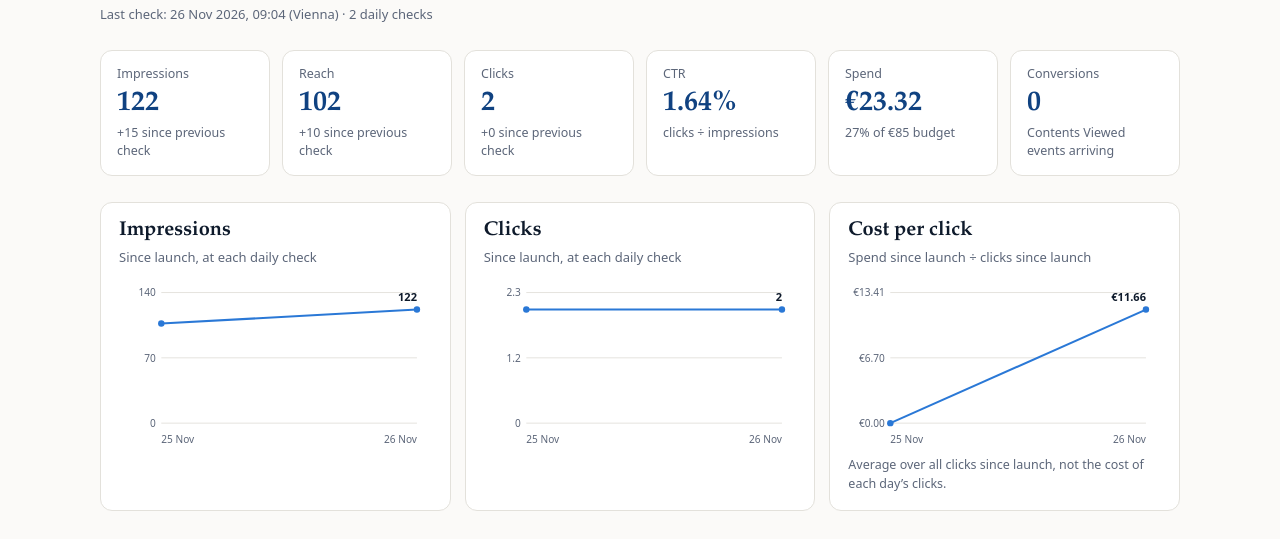
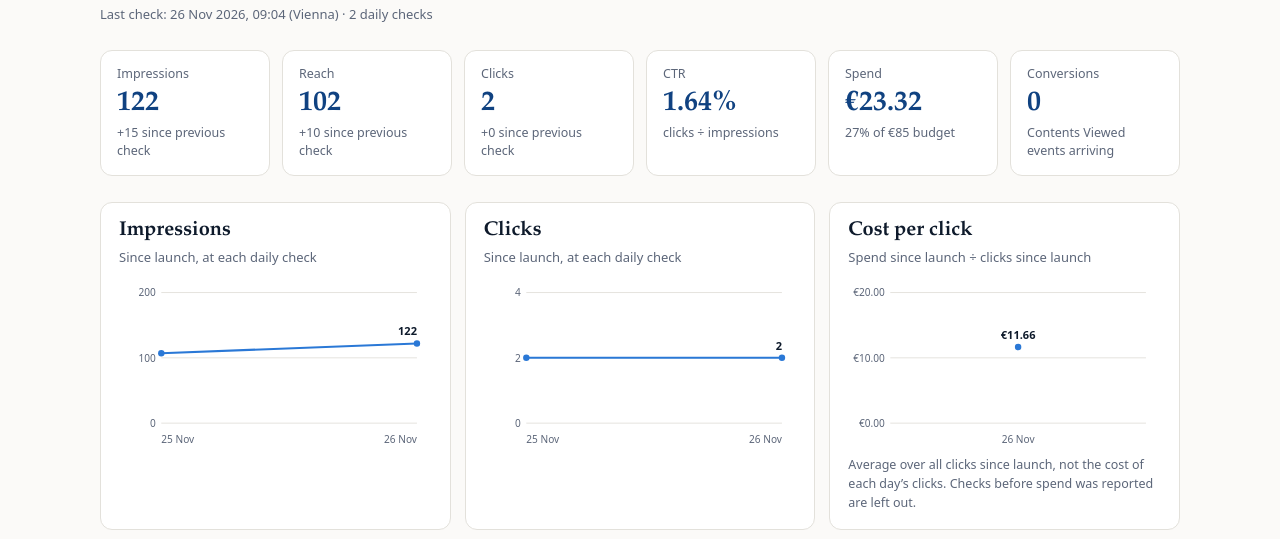
Before and after one commit to arnefloh-wu/alpha-metrics.ai, a plain HTML site: page showcase/chatgpt-ads/index.html in a window 1280 px wide. Shown: the part 207-746 px from the top of the page. Drawn offline with Linux system fonts and the light colour scheme.

Commit message:
Dashboard: leave pre-spend checks out of cost per click, round axis ticks
Co-Authored-By: Claude Opus 5.5 <noreply@anthropic.com>

```diff
--- a/showcase/chatgpt-ads/index.html
+++ b/showcase/chatgpt-ads/index.html
@@ -138,7 +138,8 @@ footer a{color:var(--link)}
     const xs = pts.map((p) => +new Date(p.date + 'T12:00:00'));
     const x0 = Math.min(...xs), x1 = Math.max(...xs);
     const maxV = Math.max(...pts.map((p) => p.v)) || 1;
-    const yMax = maxV * 1.15;
+    const raw = maxV * 1.15, mag = Math.pow(10, Math.floor(Math.log10(raw)));
+    const yMax = [2, 4, 6, 8, 10].map((m) => m * mag).find((v) => v >= raw);
     const X = (t) => x1 === x0 ? (L + W - R) / 2 : L + (t - x0) / (x1 - x0) * (W - L - R);
     const Y = (v) => T + (1 - v / yMax) * (H - T - B);
     let s = `<svg viewBox="0 0 ${W} ${H}" role="img">`;
@@ -186,11 +187,11 @@ footer a{color:var(--link)}
 
     line($('c-imp'), rows.map((r) => ({date: r.date, v: num(r.impressions) ?? 0})), nf.format, (v) => nf.format(Math.round(v)));
     line($('c-clk'), rows.map((r) => ({date: r.date, v: num(r.clicks) ?? 0})), nf.format, (v) => nf.format(Math.round(v * 10) / 10));
-    const cpc = rows.filter((r) => num(r.clicks) > 0 && num(r.spend_eur) != null).map((r) => ({date: r.date, v: num(r.spend_eur) / num(r.clicks)}));
+    const cpc = rows.filter((r) => num(r.clicks) > 0 && num(r.spend_eur) > 0).map((r) => ({date: r.date, v: num(r.spend_eur) / num(r.clicks)}));
     line($('c-cpc'), cpc, eur, eur);
     $('cpc-note').textContent = spend === 0
       ? 'Ads Manager reports no spend yet, so cost per click shows €0.00 until billing is set up.'
-      : 'Average over all clicks since launch, not the cost of each day’s clicks.';
+      : 'Average over all clicks since launch, not the cost of each day’s clicks. Checks before spend was reported are left out.';
 
     $('rows').innerHTML = rows.slice().reverse().map((r) => `<tr><td>${fmtDate(r.date)}</td><td>${esc(r.status)}</td><td class="num">${nf.format(num(r.impressions) ?? 0)}</td><td class="num">${nf.format(num(r.reach) ?? 0)}</td><td class="num">${nf.format(num(r.clicks) ?? 0)}</td><td class="num">${esc(r.ctr)}</td><td class="num">${eur(num(r.spend_eur) ?? 0)}</td><td class="num">${nf.format(num(r.conversions) ?? 0)}</td><td>${esc(r.note)}</td></tr>`).join('');
   }).catch(() => {
```
